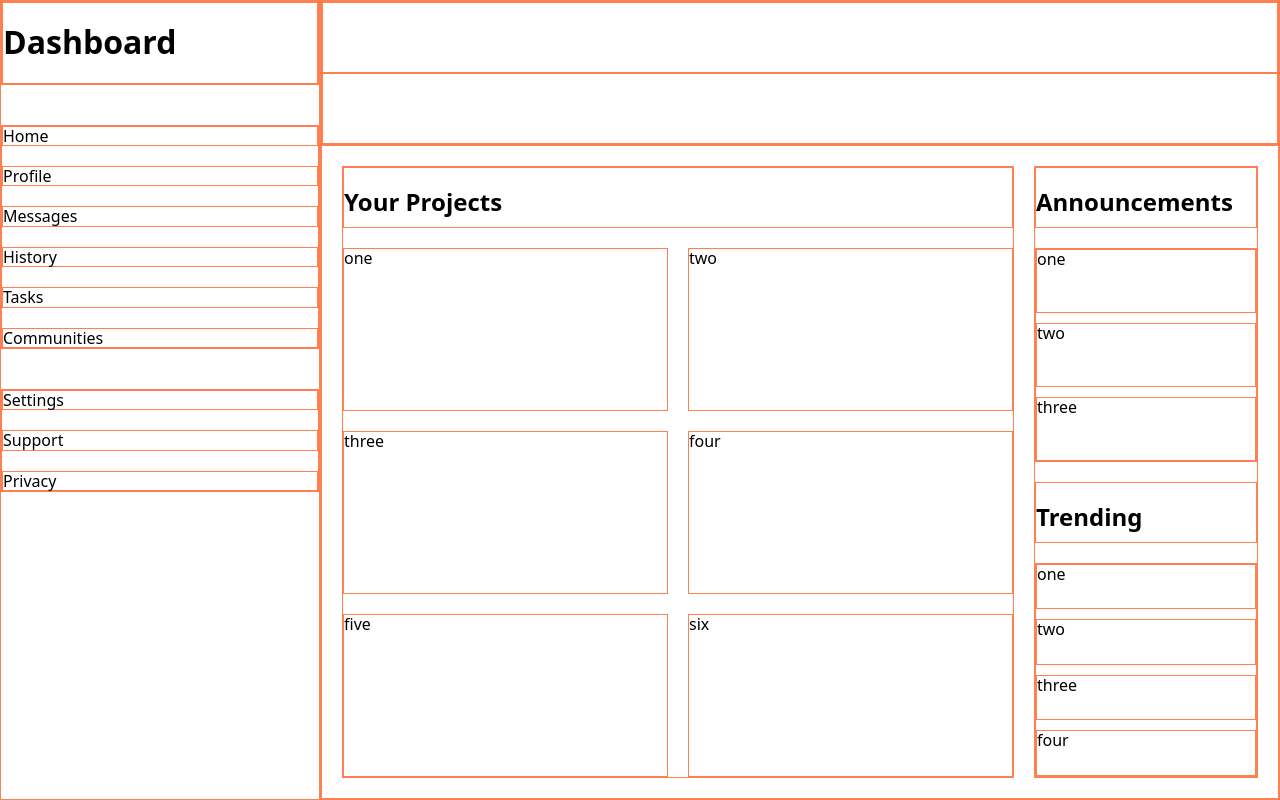
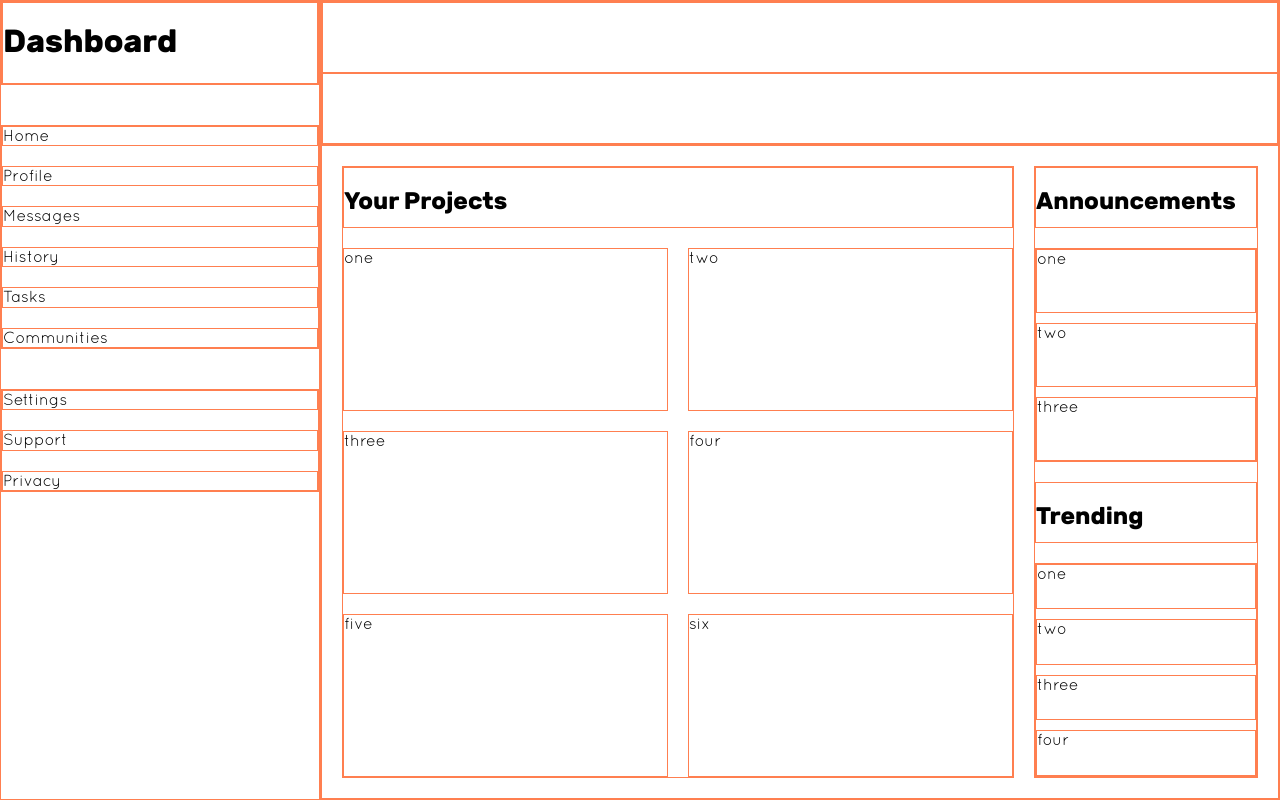
Before and after one commit to mwendapax/dash, a plain HTML site: page index.html in a window 1280 px wide. Drawn offline with Linux system fonts and the light colour scheme.

Commit message:
Feat: Apply external fonts to project

```diff
--- a/styles.css
+++ b/styles.css
@@ -1,4 +1,36 @@
 @import './assets/modern-normalize/modern-normalize.css';
+
+/* Fonts */
+@font-face {
+    font-family: 'quicksandregular';
+    src: url('./assets/fonts/quickAndRubik/quicksand-regular-webfont.woff2') format('woff2'),
+         url('./assets/fonts/quickAndRubik/quicksand-regular-webfont.woff') format('woff');
+    font-weight: normal;
+    font-style: normal;
+
+}
+
+
+
+
+@font-face {
+    font-family: 'rubikbold';
+    src: url('./assets/fonts/quickAndRubik/rubik-bold-webfont.woff2') format('woff2'),
+         url('./assets/fonts/quickAndRubik/rubik-bold-webfont.woff') format('woff');
+    font-weight: normal;
+    font-style: normal;
+
+}
+
+* {
+    font-family: quicksandregular, system-ui, -apple-system, BlinkMacSystemFont, 'Segoe UI', Roboto, Oxygen, Ubuntu, Cantarell, 'Open Sans', 'Helvetica Neue', sans-serif;
+}
+
+h1, h2, h3,
+h4, h5, h6 {
+    font-family: rubikbold, system-ui, -apple-system, BlinkMacSystemFont, 'Segoe UI', Roboto, Oxygen, Ubuntu, Cantarell, 'Open Sans', 'Helvetica Neue', sans-serif;
+}
+
 
 body, .main-container,
  .nav-container, .content-container,
```
